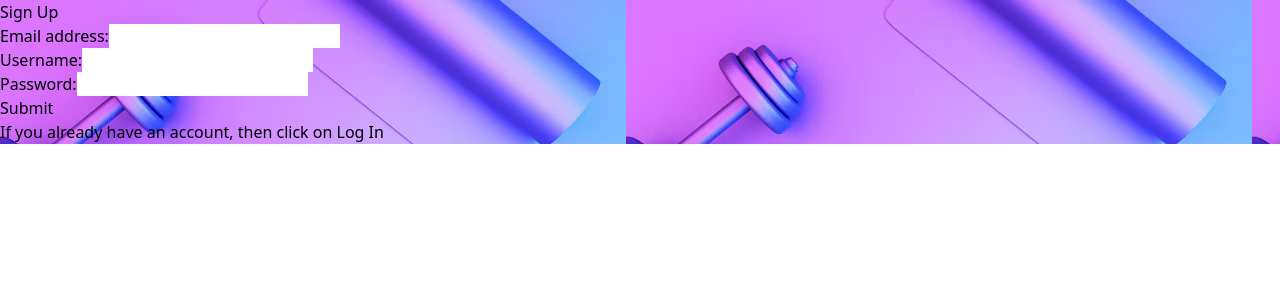
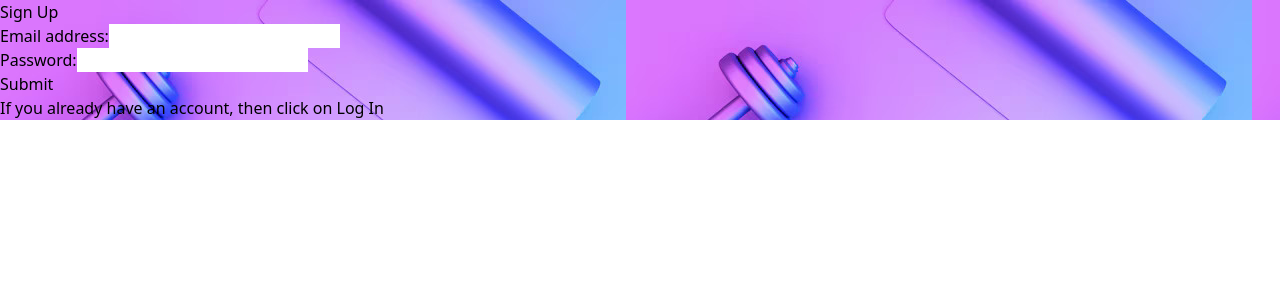
Before and after one commit to diptanil98/fitbuddy, a React (Vite) app: page /signup in a window 1280 px wide. Shown: the top 300 px of the page. Built offline with nearby package versions, Linux system fonts and the light colour scheme.

Commit message:
changes done

```diff
--- a/src/component/signup.jsx
+++ b/src/component/signup.jsx
@@ -39,14 +39,6 @@ const Signup = () => {
             />
           </div>
           <div>
-            <label htmlFor="username" className="block text-white text-sm font-medium mb-1">Username:</label>
-            <input
-              type="text"
-              id="username"
-              className="w-full px-3 py-2 border border-gray-600 rounded bg-gray-700 text-white focus:outline-none focus:border-blue-500"
-            />
-          </div>
-          <div>
             <label htmlFor="password" className="block text-white text-sm font-medium mb-1">Password:</label>
             <input
               onChange={(e) => setPassword(e.target.value)}
```
